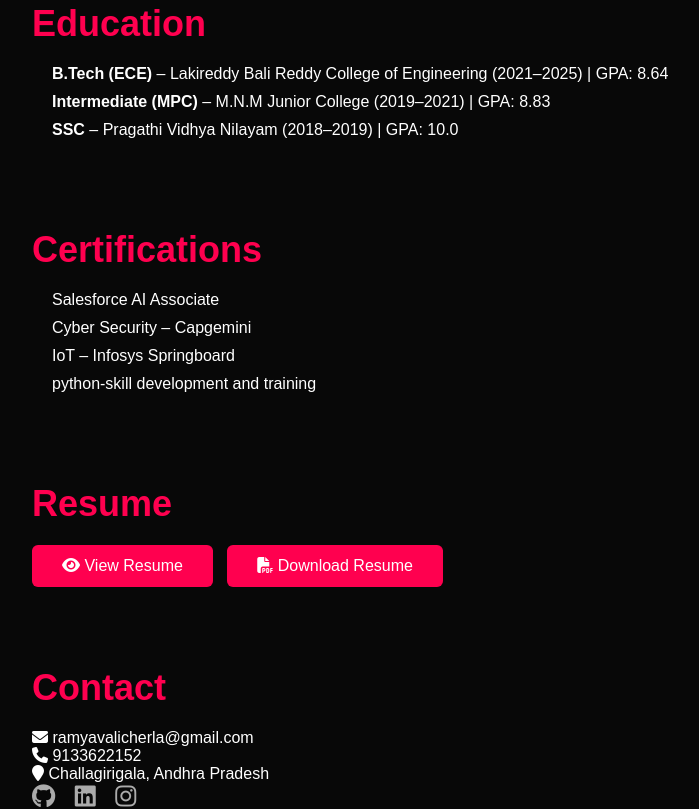
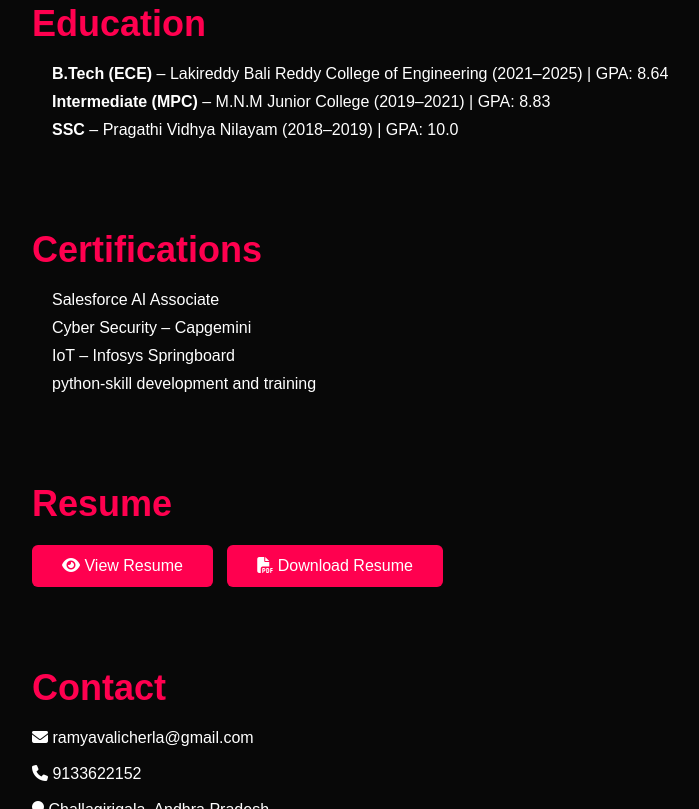
Before and after one commit to Ramyasree-17/portfolio1, a plain HTML site: page index.html in a window 1280 px wide. Shown: the part 1991-2800 px from the top of the page, without its empty margins (96-795 px from the left). Drawn offline with Linux system fonts and the light colour scheme.

Commit message:
index.html

```diff
--- a/index.html
+++ b/index.html
@@ -121,9 +121,9 @@
   <!-- Contact -->
   <section id="contact" class="container">
     <h1 class="sub-title">Contact</h1>
-    <p><i class="fa fa-envelope"></i> ramyavalicherla@gmail.com</p>
-    <p><i class="fa fa-phone"></i> 9133622152</p>
-    <p><i class="fa fa-map-marker"></i> Challagirigala, Andhra Pradesh</p>
+    <p><i class="fa fa-envelope"></i> ramyavalicherla@gmail.com</p><br>
+    <p><i class="fa fa-phone"></i> 9133622152</p><br>
+    <p><i class="fa fa-map-marker"></i> Challagirigala, Andhra Pradesh</p><br>
 
     <div class="social-icons">
       <a href="https://github.com/Ramyasree-17" target="_blank"><i class="fa-brands fa-github"></i></a>
@@ -138,4 +138,5 @@
   </footer>
 
 </body>
+
 </html>
```
